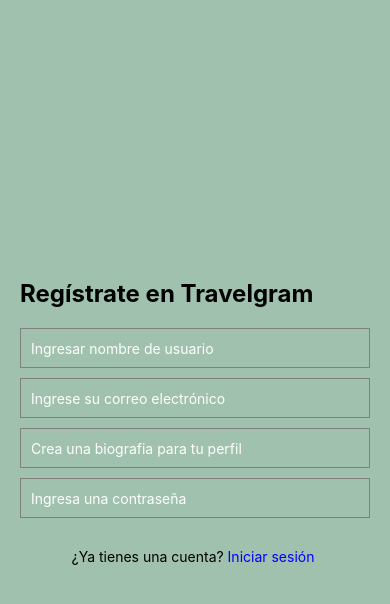
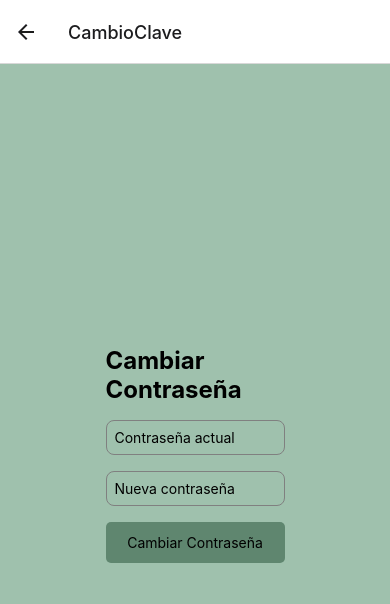
Before and after one commit to victoria-portillo/Proyecto3Native, a React Native app in the folder proyectoFinal/: screen /CambioClave in a window 390 px wide. Shown: the top 604 px of the page. Built offline with nearby package versions, Linux system fonts and the light colour scheme.

Commit message:
editar perfil

```diff
--- a/proyectoFinal/src/navigation/MainNavigation.js
+++ b/proyectoFinal/src/navigation/MainNavigation.js
@@ -4,8 +4,10 @@
 
 import Registro from '../screens/Registro';
 import TabNavigation from './TabNavigation';
-import Login from '../screens/Login'
-import Home from '../screens/Home'
+import Login from '../screens/Login';
+import Home from '../screens/Home';
+import CambioClave from '../screens/CambioClave';
+import EditarPerfil from '../screens/EditarPerfil';
 
 const Stack = createNativeStackNavigator();
 
@@ -36,6 +38,15 @@
           options={{ headerShown: false }}
         />
 
+<Stack.Screen
+          name='CambioClave'
+          component={CambioClave}
+        />
+        <Stack.Screen
+          name='EditarPerfil'
+          component={EditarPerfil}
+        />
+
 
 </Stack.Navigator>
     </NavigationContainer>
--- a/proyectoFinal/src/screens/CambioClave.js
+++ b/proyectoFinal/src/screens/CambioClave.js
@@ -0,0 +1,86 @@
+import React, { useState } from 'react';
+import { View, Text, TextInput, TouchableOpacity, StyleSheet, Alert } from 'react-native';
+import { auth } from '../firebase/config';
+import firebase from 'firebase/app';
+import 'firebase/auth';
+
+const CambioClave = ({ navigation }) => {
+  const [claveActual, setClaveActual] = useState('');
+  const [nuevaClave, setNuevaClave] = useState('');
+
+  const handleCambiarClave = async () => {
+    try {
+      const user = auth.currentUser;
+      const credential = firebase.auth.EmailAuthProvider.credential(user.correo, claveActual);
+      await user.reauthenticateWithCredential(credential);
+      await user.updatePassword(nuevaClave);
+
+      Alert.alert('Contraseña actualizada con éxito');
+      navigation.goBack();
+    } catch (error) {
+        console.error('Error en handleCambiarClave:', error);
+        Alert.alert('Error al cambiar la contraseña', error.message);    }
+  };
+
+  return (
+    <View style={styles.container}>
+      <View style={styles.container2}>
+      <Text style={styles.title}>Cambiar Contraseña</Text>
+      <TextInput
+        placeholder="Contraseña actual"
+        secureTextEntry
+        style={styles.input}
+        value={claveActual}
+        onChangeText={(text) => setClaveActual(text)}
+      />
+      <TextInput
+        placeholder="Nueva contraseña"
+        secureTextEntry
+        style={styles.input}
+        value={nuevaClave}
+        onChangeText={(text) => setNuevaClave(text)}
+      />
+     <TouchableOpacity onPress={() => {
+        console.log('Botón Cambiar Contraseña presionando');
+        handleCambiarClave(); }} style={styles.button}>
+        <Text>Cambiar Contraseña</Text>
+        </TouchableOpacity>
+        </View>
+    </View>
+  );
+};
+
+const styles = StyleSheet.create({
+  container: {
+    flex: 1,
+    padding: 16,
+    justifyContent: 'center',
+    backgroundColor: '#9fc1ad',
+  },
+  container2:{
+    marginVertical: 10,
+    width: '50%',
+    alignSelf: 'center',
+  },
+  title: {
+    fontSize: 24,
+    fontWeight: 'bold',
+    marginBottom: 16,
+  },
+  input: {
+    width: '100%',
+    borderColor: 'gray',
+    borderWidth: 1,
+    borderRadius: 8,
+    padding: 8,
+    marginBottom: 16,
+  },
+  button: {
+    backgroundColor: '#5F866F',
+    padding: 12,
+    borderRadius: 5,
+    alignItems: 'center',
+  },
+});
+
+export default CambioClave;
--- a/proyectoFinal/src/screens/EditarPerfil.js
+++ b/proyectoFinal/src/screens/EditarPerfil.js
@@ -0,0 +1,116 @@
+import React, { useState, useEffect } from 'react';
+import { View, Text, TextInput, TouchableOpacity, StyleSheet, Image, Alert } from 'react-native';
+import { auth, db } from '../firebase/config';
+
+const EditarPerfil = ({ navigation }) => {
+  const [nombre, setNombre] = useState('');
+  const [fotoPerfil, setFotoPerfil] = useState('');
+  const [biografia, setBiografia] = useState('');
+
+  useEffect(() => {
+    const unsubscribe = db.collection('usuarios')
+      .where('owner', '==', auth.currentUser.email)
+      .onSnapshot((docs) => {
+        docs.forEach((doc) => {
+          const dataUsuarios = doc.data();
+          setName(dataUsuarios.nombre);
+          setFotoPerfil(dataUsuarios.fotoPerfil);
+          setMinibio(dataUsuarios.biografia);
+        });
+      });
+
+    return () => unsubscribe();
+  }, []);
+
+  const handleSaveChanges = async () => {
+    try {
+      await db.collection('usuarios')
+        .where('owner', '==', auth.currentUser.email)
+        .get()
+        .then((querySnapshot) => {
+          querySnapshot.forEach((doc) => {
+            doc.ref.update({
+              nombre: nombre,
+              fotoPerfil: fotoPerfil,
+              biografia: biografia,
+            });
+          });
+        });
+
+      Alert.alert('Cambios guardados con éxito');
+      navigation.goBack();
+    } catch (error) {
+      console.error('Error al guardar cambios:', error);
+      Alert.alert('Error al guardar cambios', error.message);
+    }
+  };
+
+  return (
+    <View style={styles.container}>
+      <Text style={styles.title}>Editar Perfil</Text>
+      <View style={styles.profileInfo}>
+        <Image source={{ uri: fotoPerfil }} style={styles.profileImage} />
+        <TextInput
+          placeholder="Nombre de usuario"
+          style={styles.input}
+          value={nombre}
+          onChangeText={(text) => setNombre(text)}
+        />
+        <TextInput
+          placeholder="URL de la foto de perfil"
+          style={styles.input}
+          value={fotoPerfil}
+          onChangeText={(text) => setFotoPerfil(text)}
+        />
+        <TextInput
+          placeholder="Biografia"
+          style={styles.input}
+          value={biografia}
+          onChangeText={(text) => setBiografia(text)}
+        />
+        <TouchableOpacity onPress={handleSaveChanges} style={styles.button}>
+          <Text>Guardar Cambios</Text>
+        </TouchableOpacity>
+      </View>
+    </View>
+  );
+};
+
+const styles = StyleSheet.create({
+  container: {
+    flex: 1,
+    padding: 16,
+    justifyContent: 'center',
+    backgroundColor: '#9fc1ad',
+  },
+  title: {
+    fontSize: 24,
+    fontWeight: 'bold',
+    marginBottom: 16,
+  },
+  profileInfo: {
+    alignItems: 'center',
+  },
+  profileImage: {
+    width: 200,
+    height: 200,
+    borderRadius: 100,
+    marginBottom: 16,
+  },
+  input: {
+    width: '80%',
+    borderColor: 'gray',
+    borderWidth: 1,
+    borderRadius: 8,
+    padding: 8,
+    marginBottom: 16,
+  },
+  button: {
+    backgroundColor: '#5F866F',
+    padding: 12,
+    borderRadius: 5,
+    alignItems: 'center',
+  },
+});
+
+export default EditarPerfil;
--- a/proyectoFinal/src/screens/MiPerfil.js
+++ b/proyectoFinal/src/screens/MiPerfil.js
@@ -16,7 +16,7 @@
 
   componentDidMount() {
     db.collection('usuarios')
-      .where('owner', '==', auth.currentUser.correo)
+      .where('owner', '==', auth.currentUser.email)
       .onSnapshot((docs) => {
         let datos = [];
         docs.forEach((doc) => {
@@ -32,7 +32,7 @@
       });
 
     db.collection('posteos')
-      .where('owner', '==', auth.currentUser.correo)
+      .where('owner', '==', auth.currentUser.email)
       .onSnapshot((docs) => {
         let datos = [];
         docs.forEach((doc) => {
```
